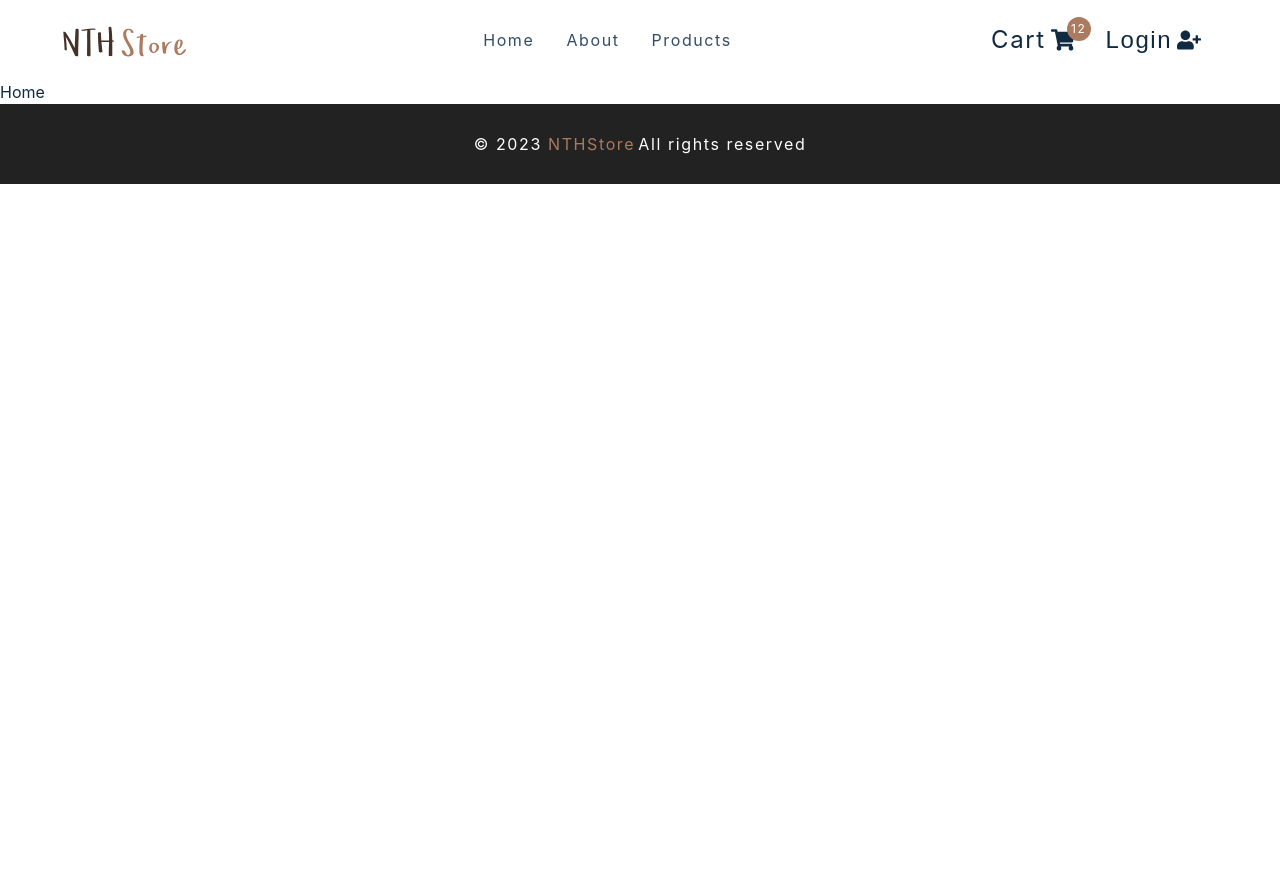
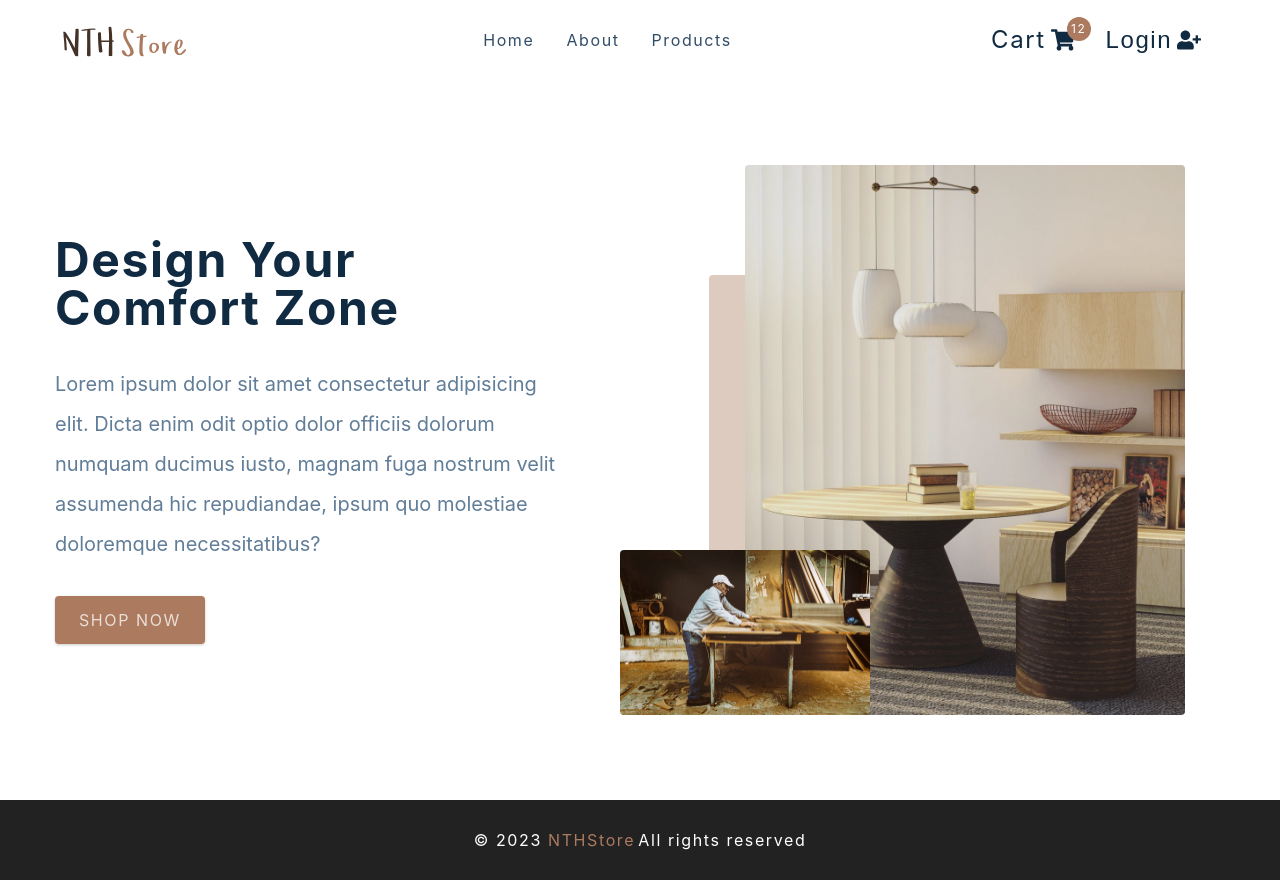
Before and after one commit to HoangNguyen219/e-commerce-frontend, a React (Create React App) app: page / in a window 1280 px wide. Before the commit the page ends 800 px from the top, so only its background shows below. Built offline with nearby package versions, Linux system fonts and the light colour scheme.

Commit message:
Home Page - Hero

```diff
--- /dev/null
+++ b/src/components/Contact.js
@@ -0,0 +1,7 @@
+import React from "react";
+
+const Contact = () => {
+  return <div></div>;
+};
+
+export default Contact;
--- /dev/null
+++ b/src/components/FeaturedProducts.js
@@ -0,0 +1,7 @@
+import React from "react";
+
+const FeaturedProducts = () => {
+  return <div></div>;
+};
+
+export default FeaturedProducts;
--- /dev/null
+++ b/src/components/Hero.js
@@ -0,0 +1,95 @@
+import React from "react";
+import { Link } from "react-router-dom";
+import styled from "styled-components";
+import heroImage from "../assets/hero-bcg.jpeg";
+import heroImage2 from "../assets/hero-bcg-2.jpeg";
+
+const Hero = () => {
+  return (
+    <Wrapper className="section-center">
+      <article className="content">
+        <h1>
+          design your
+          <br />
+          comfort zone
+        </h1>
+        <p>
+          Lorem ipsum dolor sit amet consectetur adipisicing elit. Dicta enim
+          odit optio dolor officiis dolorum numquam ducimus iusto, magnam fuga
+          nostrum velit assumenda hic repudiandae, ipsum quo molestiae
+          doloremque necessitatibus?
+        </p>
+        <Link to="/products" className="btn hero-btn">
+          shop now
+        </Link>
+      </article>
+      <article className="img-container">
+        <img src={heroImage} alt="Nice Table" className="main-img" />
+        <img src={heroImage2} alt="Person Working" className="accent-img" />
+      </article>
+    </Wrapper>
+  );
+};
+
+const Wrapper = styled.section`
+  min-height: 60vh;
+  display: grid;
+  place-items: center;
+  .img-container {
+    display: none;
+  }
+  p {
+    line-height: 2;
+    max-width: 45em;
+    margin-bottom: 2rem;
+    color: var(--clr-grey-5);
+    font-size: 1rem;
+  }
+  @media (min-width: 992px) {
+    height: calc(100vh - 5rem);
+    grid-template-columns: 1fr 1fr;
+    gap: 8rem;
+    h1 {
+      margin-bottom: 2rem;
+    }
+    p {
+      font-size: 1.25rem;
+    }
+    .hero-btn {
+      padding: 0.75rem 1.5rem;
+      font-size: 1rem;
+    }
+    .img-container {
+      display: block;
+      position: relative;
+    }
+    .main-img {
+      width: 100%;
+      height: 550px;
+      position: relative;
+      border-radius: var(--radius);
+      display: block;
+      object-fit: cover;
+    }
+    .accent-img {
+      position: absolute;
+      bottom: 0;
+      left: 0;
+      width: 250px;
+      transform: translateX(-50%);
+      border-radius: var(--radius);
+    }
+    .img-container::before {
+      content: "";
+      position: absolute;
+      width: 10%;
+      height: 80%;
+      background: var(--clr-primary-9);
+      bottom: 0%;
+      left: -8%;
+      border-radius: var(--radius);
+    }
+  }
+`;
+
+export default Hero;
--- a/src/components/PageHero.js
+++ b/src/components/PageHero.js
@@ -29,9 +29,6 @@ const Wrapper = styled.section`
   a:hover {
     color: var(--clr-primary-1);
   }
-  h3 {
-    text-transform: capitalize;
-  }
 `;
 
 export default PageHero;
--- /dev/null
+++ b/src/components/Services.js
@@ -0,0 +1,7 @@
+import React from "react";
+
+const Services = () => {
+  return <div></div>;
+};
+
+export default Services;
--- a/src/components/index.js
+++ b/src/components/index.js
@@ -1,5 +1,19 @@
 import Navbar from "./Navbar";
 import SideBar from "./SideBar";
 import Footer from "./Footer";
+import PageHero from "./PageHero";
+import Contact from "./Contact";
+import FeaturedProducts from "./FeaturedProducts";
+import Services from "./Services";
+import Hero from "./Hero";
 
-export { Navbar, SideBar, Footer };
+export {
+  Navbar,
+  SideBar,
+  Footer,
+  PageHero,
+  Contact,
+  FeaturedProducts,
+  Services,
+  Hero,
+};
--- a/src/pages/AboutPage.js
+++ b/src/pages/AboutPage.js
@@ -1,5 +1,5 @@
 import React from "react";
-import PageHero from "../components/PageHero";
+import { PageHero } from "../components";
 import styled from "styled-components";
 import aboutImage from "../assets/hero-bcg.jpeg";
 
@@ -8,18 +8,20 @@ const AboutPage = () => {
     <main>
       <PageHero title="about" />;
       <Wrapper className="page section section-center">
-        <img src={aboutImage} alt="About image" />
+        <img src={aboutImage} alt="Nice Table" />
         <article>
           <div className="title">
             <h2>our story</h2>
             <div className="underline"></div>
           </div>
           <p>
-            Lorem ipsum dolor sit amet consectetur adipisicing elit. Laborum
-            distinctio sequi natus, nostrum, recusandae minus odio facere
-            exercitationem, assumenda magni voluptate. Corporis vitae quia
-            deserunt quae doloribus, consequuntur officiis sint neque ullam
-            mollitia voluptatum aut unde quis rem a quasi?
+            Lorem ipsum dolor sit amet, consectetur adipisicing elit. Ipsa
+            repellendus tempore corporis iste odio eius nihil modi quidem natus
+            et? Omnis dolorem consectetur, incidunt aut, dolorum reprehenderit
+            molestiae optio totam magnam officiis placeat nam harum, dolor eaque
+            beatae quas consequatur? Deleniti vero ratione incidunt pariatur
+            atque quasi accusantium iusto! Quaerat excepturi tempore ad debitis
+            aperiam. Reiciendis delectus esse ut provident.
           </p>
         </article>
       </Wrapper>
--- a/src/pages/CheckoutPage.js
+++ b/src/pages/CheckoutPage.js
@@ -1,7 +1,6 @@
 import React from "react";
 import styled from "styled-components";
-import PageHero from "../components/PageHero";
-
+import { PageHero } from "../components";
 const CheckoutPage = () => {
   return (
     <main>
--- a/src/pages/HomePage.js
+++ b/src/pages/HomePage.js
@@ -1,7 +1,15 @@
 import React from "react";
+import { FeaturedProducts, Hero, Services, Contact } from "../components";
 
 const HomePage = () => {
-  return <div>Home</div>;
+  return (
+    <main>
+      <Hero />
+      <FeaturedProducts />
+      <Services />
+      <Contact />
+    </main>
+  );
 };
 
 export default HomePage;
```
